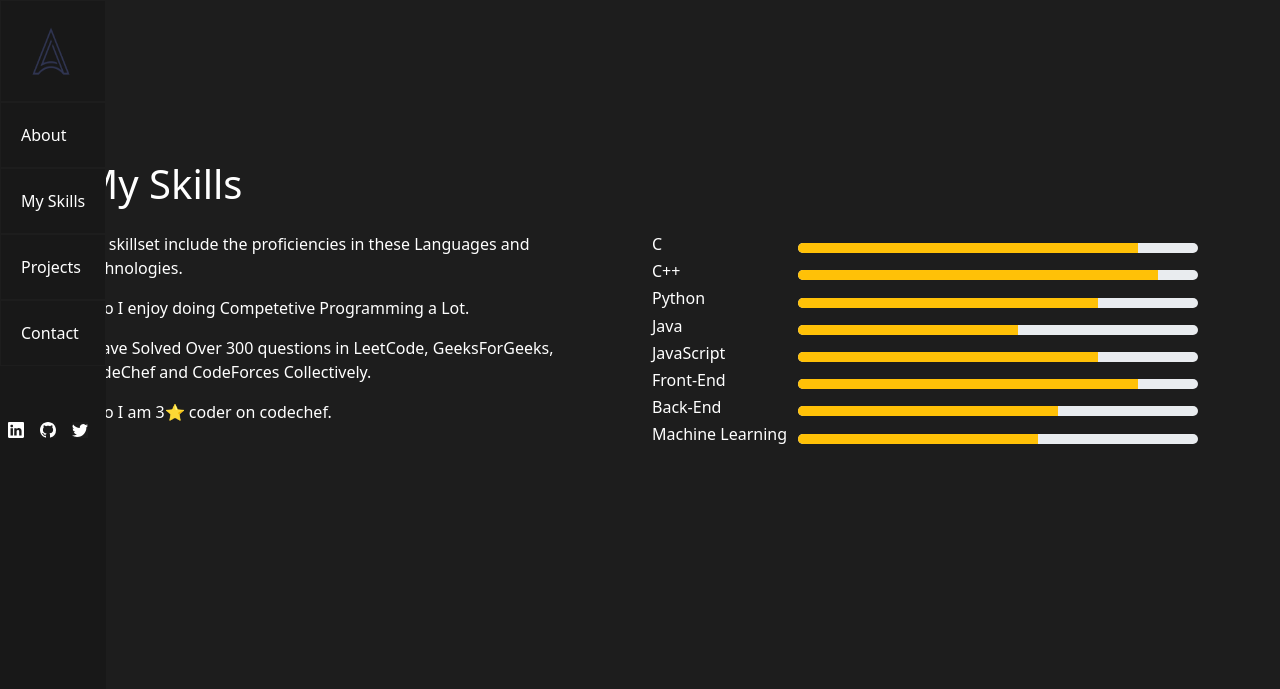
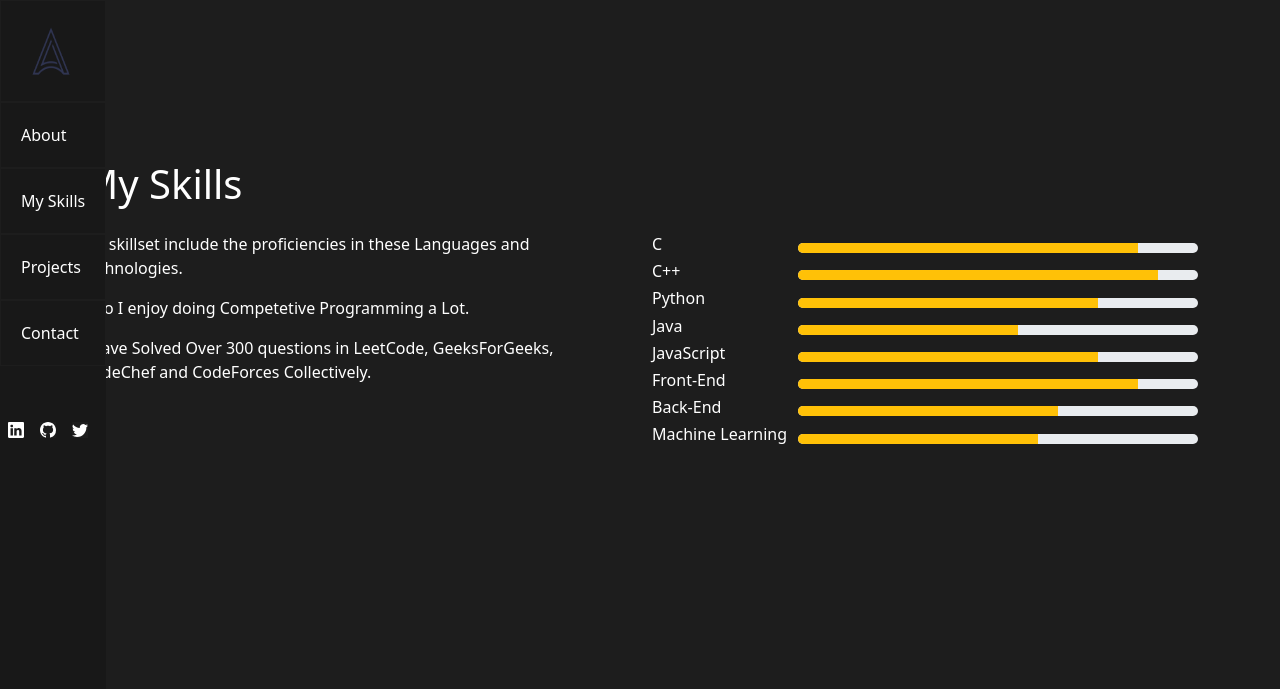
Before and after one commit to AryanShr/PortFolio_site, a plain HTML site: page myskills.html in a window 1280 px wide. Drawn offline with nearby package versions, Linux system fonts and the light colour scheme.

Commit message:
Update myskills.html

```diff
--- a/myskills.html
+++ b/myskills.html
@@ -58,7 +58,7 @@
                     <p>My skillset include the proficiencies in these Languages and technologies.</p>
                     <p>Also I enjoy doing Competetive Programming a Lot.</p>
                     <p>I have Solved Over 300 questions in LeetCode, GeeksForGeeks, CodeChef and CodeForces Collectively.</p>
-                    <p>Also I am 3⭐ coder on codechef.</p>
+<!--                     <p>Also I am 3⭐ coder on codechef.</p> -->
                 </div>
                 <div class="col-lg-6">
 
```
